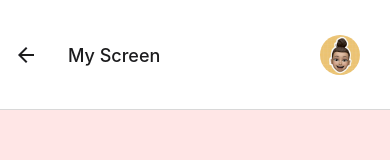
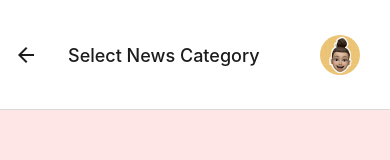
Before and after one commit to Tianxin1001/CFG_Master_project, a React Native app: screen /NewsCategorySelectionPage in a window 390 px wide. Shown: the top 160 px of the page. Built offline with nearby package versions, Linux system fonts and the light colour scheme.

Commit message:
Change headertitle and navigation in newslistpage

```diff
--- a/App.js
+++ b/App.js
@@ -12,8 +12,6 @@ import Continentcountries from "./src/screens/ContinentCountries";
 import Profile from "./src/screens/Profile"
 import { Provider } from "react-redux";
 import { createStore } from "redux";
-import { TouchableOpacity } from 'react-native';
-import { Ionicons } from '@expo/vector-icons';
 
 const Stack = createStackNavigator();
 const Tab = createBottomTabNavigator();
--- a/src/screens/ContinentCountries.js
+++ b/src/screens/ContinentCountries.js
@@ -68,7 +68,7 @@ const ContinentCountries = ({ route, navigation }) => {
 
 	React.useLayoutEffect(() => {
     navigation.setOptions({
-      headerTitle: 'My Screen',
+      headerTitle: 'Select News Country',
       headerRight: () => <UserProfileButton onPress={handleProfilePress} />,
 		});
 	}, [navigation]);
--- a/src/screens/NewsCategorySelectionPage.js
+++ b/src/screens/NewsCategorySelectionPage.js
@@ -15,7 +15,7 @@ export default function NewsCategorySelectionPage() {
 
 	React.useLayoutEffect(() => {
 		navigation.setOptions({
-		  headerTitle: 'My Screen',
+		  headerTitle: 'Select News Category',
 		  headerRight: () => <UserProfileButton onPress={handleProfilePress} />,
 			});
 		}, [navigation]);
@@ -29,6 +29,10 @@ export default function NewsCategorySelectionPage() {
 	};
 
 	const handleGetNews = () => {
+		if (selectedCategories.length === 0) {
+		  // Show an alert or perform any desired action to inform the user
+		  alert("Please select at least one category");
+		} else {
 		  navigation.navigate("NewsListPage", {
 			selectedCategories: selectedCategories,
 			allCategories: [
@@ -50,7 +54,9 @@ export default function NewsCategorySelectionPage() {
 			  "energy",
 			],
 		  });
+		}
 	  };
+
 
 	return (
 		<View style={styles.container}>
--- a/src/screens/NewsListPage.js
+++ b/src/screens/NewsListPage.js
@@ -10,6 +10,7 @@ import {
 	ScrollView,
 } from "react-native";
 import { API_KEY } from "../../config/NewscatcherAPIKey";
+import { useNavigation } from "@react-navigation/native";
 // import WelcomeMessage from "../components/welcomeMessage";
 import UserProfileButton from '../components/UserProfileButton';
 
@@ -18,17 +19,19 @@ export default function NewsListPage({ route }) {
 	const [news, setNews] = useState([]);
 	const [isLoading, setIsLoading] = useState(true);
 
+	const navigation = useNavigation();
+
 	const handleProfilePress = () => {
 		navigation.navigate('Profile');
 	  };
 
 
-	React.useLayoutEffect(() => {
+	  useEffect(() => {
 		navigation.setOptions({
-		  headerTitle: 'My Screen',
+		  headerTitle: 'News List',
 		  headerRight: () => <UserProfileButton onPress={handleProfilePress} />,
-			});
-		}, [navigation]);
+		});
+	  }, [navigation]);
 
 	const categoriesList = [
 		"news",
@@ -129,7 +132,7 @@ export default function NewsListPage({ route }) {
 						source={require("../../assets/loading_anime.gif")}
 						style={[
 							styles.loadingImage,
-							{ width: 450, height: 800, alignSelf: "center" },
+							{ width: 450, height: 820, alignSelf: "center" },
 						]}
 						resizeMode="cover"
 					/>
```
Lines whose indentation alone changed are shown as unchanged.
